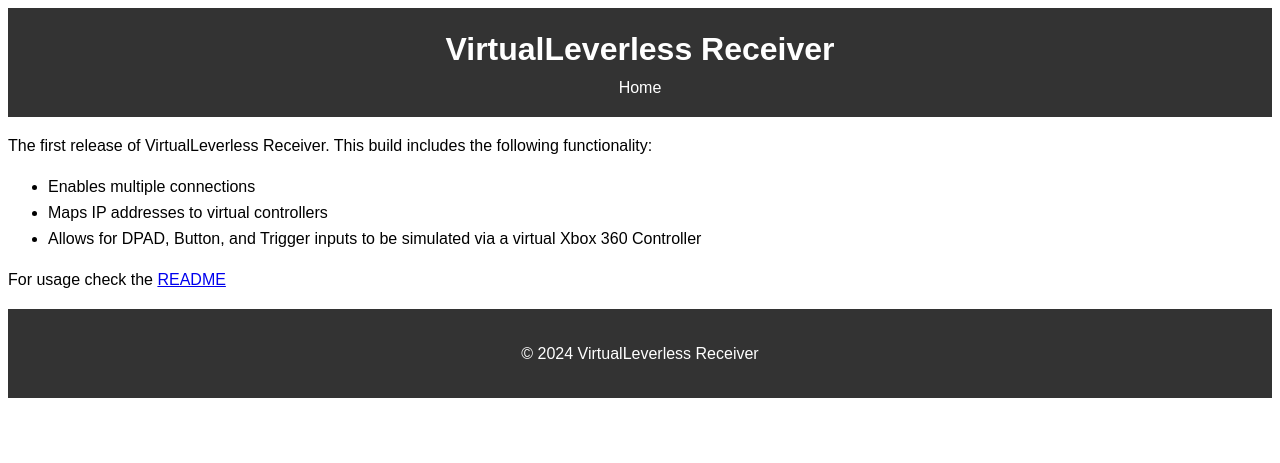
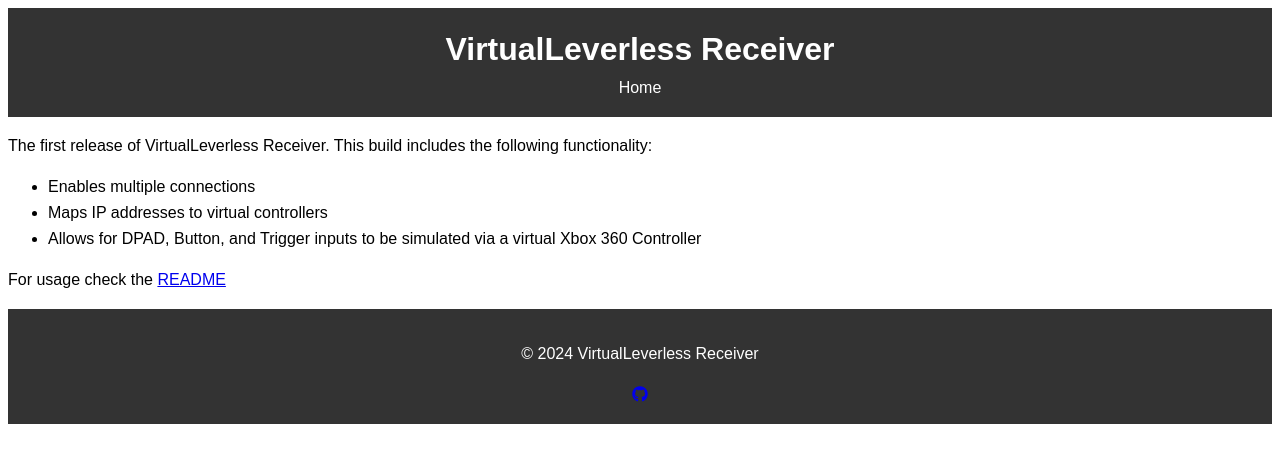
Before and after one commit to jackjburnett/VirtualLeverlessReceiver, a Jekyll site: the page built from docs/patch_notes/v1.0.md, in a window 1280 px wide. Shown: the top 463 px of the page. Built offline with Jekyll 4.4.1, drawn with Linux system fonts in a browser that asks for light colours; our own code applies the rules of GitHub Pages for plain Markdown files.

Commit message:
Add GitHub icon

```diff
--- a/docs/_config.yml
+++ b/docs/_config.yml
@@ -1,3 +1,8 @@
 title: VirtualLeverless Receiver
 description: A collection of patch notes and releases for VirtualLeverless Receiver.
 theme: minima
+markdown: kramdown
+kramdown:
+  input: GFM
+gems:
+  - jekyll-fontawesome
--- a/docs/_layouts/default.html
+++ b/docs/_layouts/default.html
@@ -5,6 +5,7 @@
     <meta name="viewport" content="width=device-width, initial-scale=1.0">
     <title>{{ page.title }} - {{ site.title }}</title>
     <link rel="stylesheet" href="{{ site.baseurl }}/assets/main.css">
+    <link rel="stylesheet" href="https://cdnjs.cloudflare.com/ajax/libs/font-awesome/6.0.0-beta3/css/all.min.css">
 </head>
 <body>
     <header>
@@ -17,7 +18,10 @@
         {{ content }}
     </main>
     <footer>
-        <p>&copy; {{ site.time | date: "%Y" }} {{ site.title }}</p>
-    </footer>
+  <p>&copy; {{ site.time | date: "%Y" }} {{ site.title }}</p>
+  <a href="https://github.com/jackjburnett/VirtualLeverlessReceiver/>" target="_blank" title="View on GitHub">
+    <i class="fab fa-github"></i>
+  </a>
+</footer>
 </body>
 </html>
```
